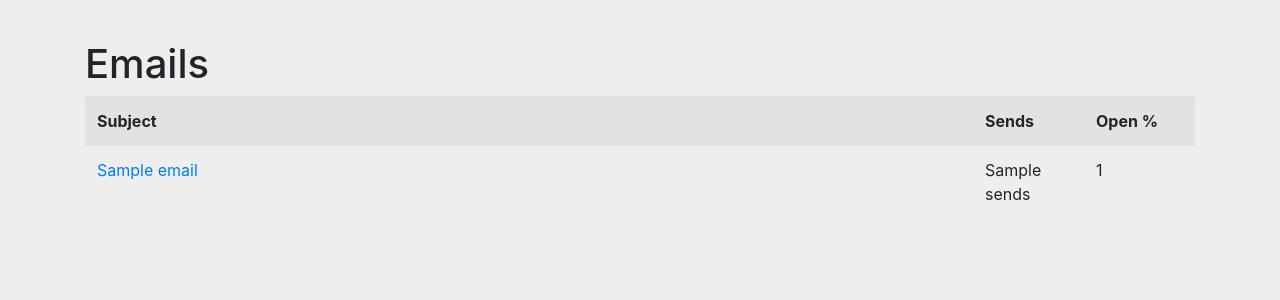
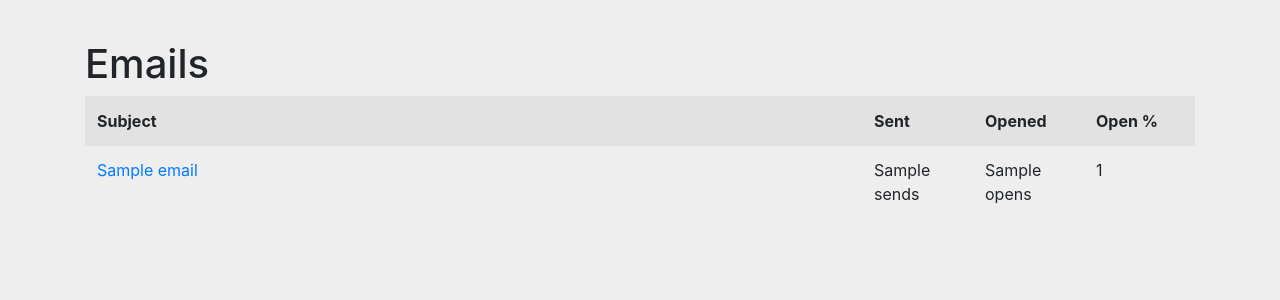
Before and after one commit to SaGeApps/python-flask-pixel-tracking, a Flask app: template pfpt/templates/emails.html in a window 1280 px wide. Shown: the top 300 px of the page. Run offline with Flask 2, Linux system fonts and the light colour scheme; the template is opened without the code that fills it: most values are stand-ins (such as "Sample title", 1, 10 or a date in 2020); parts of the project's set-up code (start-up, migrations or seed data) failed here and were passed over; some libraries are stand-ins or nearby versions.

Commit message:
cleaning up

```diff
--- a/pfpt/main.py
+++ b/pfpt/main.py
@@ -1,15 +1,16 @@
 from celery import Celery
 from flask import Flask, make_response, redirect, request, Response, render_template
 from functools import wraps
-from pymongo import MongoClient
 
 import argparse
 import base64
 import copy
+import datetime
 import getpass
 import hashlib
 import json
 import os
+import pymongo
 import random
 import string
 import time
@@ -22,7 +23,7 @@ app.config['CELERY_RESULT_BACKEND'] = 'redis://localhost:6379/0'
 app.config['MONGO_SERVER'] = 'localhost'
 app.config['MONGO_DB'] = 'flask-pixel-tracker'
 
-mongo_client = MongoClient(app.config['MONGO_SERVER'], 27017, connect=False)
+mongo_client = pymongo.MongoClient(app.config['MONGO_SERVER'], 27017, connect=False)
 mongo_db = mongo_client[app.config['MONGO_DB']]
 
 celery = Celery('pfpt.main', broker=app.config['CELERY_BROKER_URL'])
@@ -30,58 +31,27 @@ celery.conf.update(app.config)
 
 
 @celery.task
-def consume_event(event_record):
-    event_action = event_record['data']['action'] if 'action' in event_record['data'] else 'open'
+def consume_open(event_record):
+    send_hash = event_record['data']['sh'] if 'sh' in event_record['data'] else None
 
     event_collection = mongo_db['event-collection']
     event_id = event_collection.insert_one(event_record)
 
-    subject = event_record['data']['subject'] if 'subject' in event_record['data'] else ''
-    address = event_record['data']['address'] if 'address' in event_record['data'] else ''
-
+    sent_collection = mongo_db['sent-collection']
     subject_collection = mongo_db['subject-collection']
     open_collection = mongo_db['opens-collection']
 
-    subject_hash = hashlib.sha1(subject).hexdigest()
-    open_hash = hashlib.sha1('{}:{}'.format(subject, address)).hexdigest()
+    sent_collection.update_one({'send_hash': send_hash}, {'$inc': {'opens': 1}}, True)
 
-    if event_action == 'open':
-        open_result = open_collection.update_one({'open_hash': open_hash}, {'$inc': {'opens': 1}}, True)
+    sent_email = sent_collection.find_one({'send_hash': send_hash})
 
-        if open_collection.find_one({'open_hash': open_hash})['opens'] == 1:
-            subject_collection.update_one({'subject_hash': subject_hash}, {'$inc': {'opens': 1}}, True)
+    subject_hash = sent_email['subject_hash']
+    open_hash = sent_email['open_hash']
 
-    if event_action == 'send':
-        if subject_collection.find_one({'subject_hash': subject_hash}) is None:
-            subject_collection.insert_one({
-                'subject_hash': subject_hash,
-                'subject': subject,
-                'opens': 0,
-                'sends': 1,
-                'date_sent': int(time.time()),
-            })
-        else:
-            subject_collection.update_one({
-                'subject_hash': subject_hash
-            }, {
-                '$inc': {'sends': 1}
-            }, True)
+    open_result = open_collection.update_one({'open_hash': open_hash}, {'$inc': {'opens': 1}}, True)
 
-        if open_collection.find_one({'open_hash': open_hash}) is None:
-            open_collection.insert_one({
-                'open_hash': open_hash,
-                'subject_hash': subject_hash,
-                'subject': subject,
-                'opens': 0,
-                'sends': 1,
-                'date_sent': int(time.time()),
-            })
-        else:
-            open_collection.update_one({
-                'open_hash': open_hash
-            }, {
-                '$inc': {'sends': 1}
-            }, True)
+    if open_collection.find_one({'open_hash': open_hash})['opens'] == 1:
+        subject_collection.update_one({'subject_hash': subject_hash}, {'$inc': {'opens': 1}}, True)
 
 
 @app.route("/pixel.gif")
@@ -98,9 +68,68 @@ def pixel():
     for header in request.headers:
         event_record['headers'][header[0]] = request.headers.get(header[0])
 
-    consume_event.delay(event_record)
+    consume_open.delay(event_record)
 
     return Response(pixel_data, mimetype="image/gif")
+
+
+@app.route("/api/generate-pixel")
+def generate_pixel():
+    event_record = {
+        'to_address': request.args.get('to', None),
+        'from_address': request.args.get('from', None),
+        'subject': request.args.get('subject', None),
+        'sent_date': int(time.time()),
+        'opens': 0,
+    }
+
+    send_hash = hashlib.sha1('{}'.format(event_record)).hexdigest()
+    subject_hash = hashlib.sha1(event_record['subject']).hexdigest()
+    open_hash = hashlib.sha1('{}:{}'.format(event_record['subject'],
+        event_record['to_address'])).hexdigest()
+
+    event_record['send_hash'] = send_hash
+    event_record['subject_hash'] = subject_hash
+    event_record['open_hash'] = open_hash
+
+    sent_collection = mongo_db['sent-collection']
+    sent_collection.insert_one(event_record)
+
+    subject_collection = mongo_db['subject-collection']
+    open_collection = mongo_db['opens-collection']
+
+    if subject_collection.find_one({'subject_hash': subject_hash}) is None:
+        subject_collection.insert_one({
+            'subject_hash': subject_hash,
+            'subject': event_record['subject'],
+            'opens': 0,
+            'sends': 1,
+            'date_sent': int(time.time()),
+        })
+    else:
+        subject_collection.update_one({
+            'subject_hash': subject_hash
+        }, {
+            '$inc': {'sends': 1}
+        }, True)
+
+    if open_collection.find_one({'open_hash': open_hash}) is None:
+        open_collection.insert_one({
+            'open_hash': open_hash,
+            'subject_hash': subject_hash,
+            'subject': event_record['subject'],
+            'opens': 0,
+            'sends': 1,
+            'date_sent': int(time.time()),
+        })
+    else:
+        open_collection.update_one({
+            'open_hash': open_hash
+        }, {
+            '$inc': {'sends': 1}
+        }, True)
+
+    return Response('{}'.format({'id': send_hash}), mimetype="application/json")
 
 
 def login_required(f):
@@ -143,16 +172,17 @@ def emails():
 def email(subject_hash):
     subject_collection = mongo_db['subject-collection']
     open_collection = mongo_db['opens-collection']
+    sent_collection = mongo_db['sent-collection']
 
     email = subject_collection.find_one({'subject_hash': subject_hash}, {'_id': False})
-    opens = open_collection.find({'subject_hash': subject_hash}, {'_id': False})
+    sends = sent_collection.find({'subject_hash': subject_hash}, {'_id': False}).sort('sent_date', pymongo.DESCENDING)
 
     output = {}
     output['email'] = email
-    output['opens'] = []
+    output['sends'] = []
 
-    for openevt in opens:
-        output['opens'].append(openevt)
+    for e in sends:
+        output['sends'].append(e)
 
     return render_template('email.html', email=output)
 
@@ -193,6 +223,12 @@ def auth_login():
     return render_template('login.html')
 
 
+@app.template_filter('epoch_to_date')
+def epoch_to_date(value):
+    dt = datetime.datetime.fromtimestamp(value)
+    return dt.strftime('%Y-%m-%d %H:%M')
+
+
 def set_password(raw_password):
     algo = 'sha512'
 
@@ -228,10 +264,11 @@ def create_user(username, password):
             }
         }, True)
 
+
 if __name__ == '__main__':
     parser = argparse.ArgumentParser(description='Python & Flask implementation of pixel tracking')
 
-    parser.add_argument('command', nargs=1, choices=('run', 'create-user', ))
+    parser.add_argument('command', nargs=1, choices=('run', 'create-admin-user', ))
     args = parser.parse_args()
 
     if 'run' in args.command:
--- a/pfpt/templates/emails.html
+++ b/pfpt/templates/emails.html
@@ -30,15 +30,17 @@ body {
         <h1>Emails</h1>
         <table class="table table-striped">
             <tr>
-                <th style="width: 80%">Subject</th>
-                <th style="width: 10%">Sends</th>
+                <th style="width: 70%">Subject</th>
+                <th style="width: 10%">Sent</th>
+                <th style="width: 10%">Opened</th>
                 <th style="width: 10%">Open %</th>
             </tr>
             {% for email in emails %}
             <tr>
                 <td><a href="/email/{{ email.subject_hash }}">{{ email.subject }}</a></td>
                 <td>{{ email.sends }}</td>
-                <td>{{ email.open_percent }}</td>
+                <td>{{ email.opens }}</td>
+                <td>{{ email.open_percent|round(1) }}</td>
             </tr>
             {% endfor %}
         </table>
```
Also changed, not shown: pfpt/templates/email.html (+5 -5 lines), README.md.
